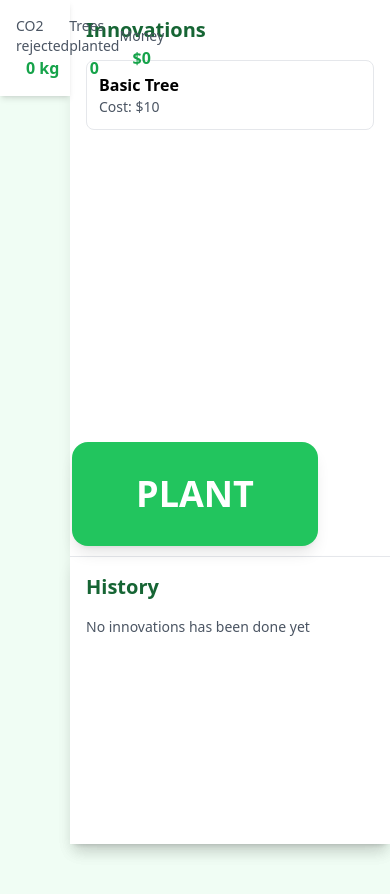
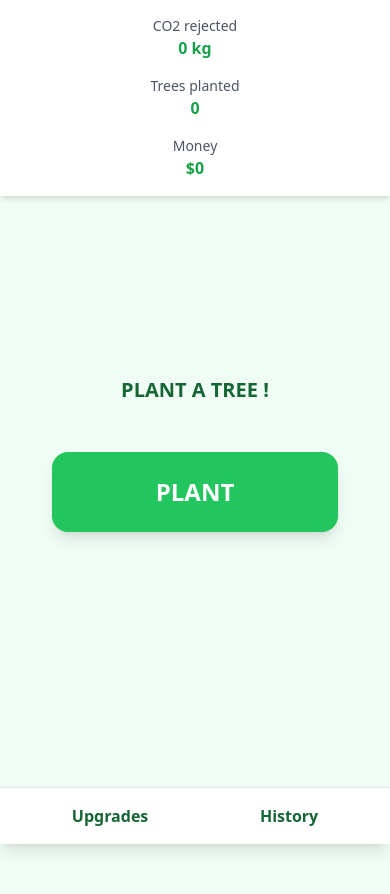
Before and after one commit to ElCabrii/TreeClicker, a plain HTML site: page index.html in a window 390 px wide. Drawn offline with nearby package versions, Linux system fonts and the light colour scheme.

Commit message:
Refactor layout and styling for responsiveness in TreeClicker game

```diff
--- a/index.html
+++ b/index.html
@@ -8,22 +8,22 @@
 </head>
 <body class="bg-green-50 min-h-screen overflow-hidden">
     <!-- Fixed top bar -->
-    <div class="bg-white shadow-md p-4 fixed top-0 w-[calc(100%-20rem)] z-10">
-        <div class="container mx-auto flex justify-between items-center">
+    <div class="bg-white shadow-md p-4 fixed top-0 w-full lg:w-[calc(100%-20rem)] z-10">
+        <div class="container mx-auto flex flex-wrap justify-between items-center gap-4">
             <!-- CO2 Counter -->
-            <div class="flex flex-col items-center">
+            <div class="flex flex-col items-center w-full sm:w-auto">
                 <span class="text-gray-600 text-sm">CO2 rejected</span>
                 <span class="font-bold text-green-600">0 kg</span>
             </div>
 
             <!-- Trees Counter -->
-            <div class="flex flex-col items-center">
+            <div class="flex flex-col items-center w-full sm:w-auto">
                 <span class="text-gray-600 text-sm">Trees planted</span>
                 <span class="font-bold text-green-600">0</span>
             </div>
 
             <!-- Money Counter -->
-            <div class="flex flex-col items-center">
+            <div class="flex flex-col items-center w-full sm:w-auto">
                 <span class="text-gray-600 text-sm">Money</span>
                 <span class="font-bold text-green-600">$0</span>
             </div>
@@ -31,7 +31,7 @@
     </div>
 
     <!-- Right panel -->
-    <div class="fixed right-0 top-0 h-screen w-80 bg-white shadow-lg p-4 overflow-y-auto">
+    <div class="fixed right-0 top-0 h-[calc(100vh-18rem)] w-80 bg-white shadow-lg p-4 overflow-y-auto hidden lg:block">
         <h2 class="text-xl font-bold text-green-800 mb-4">Innovations</h2>
         <div class="space-y-4">
             <!-- Add upgrade items here -->
@@ -41,8 +41,9 @@
             </div>
         </div>
     </div>
+
     <!-- Upgraded panel -->
-    <div class="fixed bottom-0 right-0 w-80 bg-white shadow-lg p-4 border-t h-72">
+    <div class="fixed bottom-0 right-0 w-80 bg-white shadow-lg p-4 border-t h-72 hidden lg:block">
         <h2 class="text-xl font-bold text-green-800 mb-4">History</h2>
         <div class="space-y-2 h-56 overflow-y-auto">
             <!-- Upgrade history items will be added here dynamically -->
@@ -50,14 +51,22 @@
         </div>
     </div>
 
- <!-- Main content -->
-<div class="container mx-auto px-4 py-8 mt-16 mr-80">
-    <div class="flex flex-col items-center justify-center h-[calc(100vh-8rem)] space-y-12">
-        <h1 class="text-2xl font-bold text-green-800 uppercase">Plant a tree !</h1>
-        <button class="uppercase bg-green-500 hover:bg-green-600 active:bg-green-700 transform active:scale-95 transition-all text-white text-4xl font-bold py-8 px-16 rounded-2xl shadow-lg">
-            Plant
-        </button>
+    <!-- Main content -->
+    <div class="container mx-auto px-4 py-8 mt-16 lg:mr-80">
+        <div class="flex flex-col items-center justify-center h-[calc(100vh-8rem)] space-y-12">
+            <h1 class="text-xl sm:text-2xl font-bold text-green-800 uppercase text-center">Plant a tree !</h1>
+            <button class="uppercase bg-green-500 hover:bg-green-600 active:bg-green-700 transform active:scale-95 transition-all text-white text-2xl sm:text-4xl font-bold py-6 sm:py-8 px-8 sm:px-16 w-4/5 sm:w-auto rounded-2xl shadow-lg">
+                Plant
+            </button>
+        </div>
     </div>
-</div>
+
+    <!-- Mobile bottom navigation -->
+    <div class="fixed bottom-0 left-0 w-full bg-white shadow-lg p-4 border-t lg:hidden">
+        <div class="flex justify-around">
+            <button class="text-green-800 font-semibold">Upgrades</button>
+            <button class="text-green-800 font-semibold">History</button>
+        </div>
+    </div>
 </body>
 </html>
```
